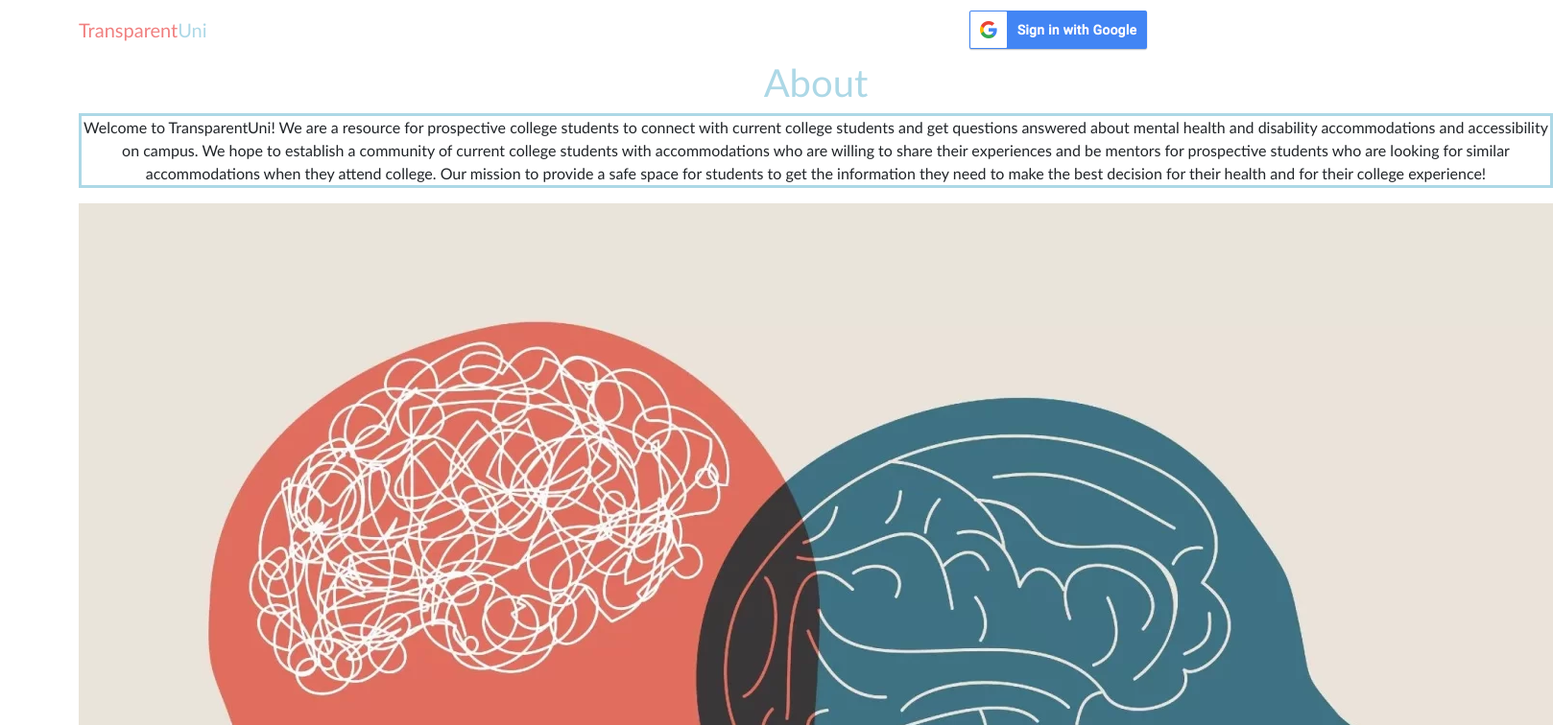
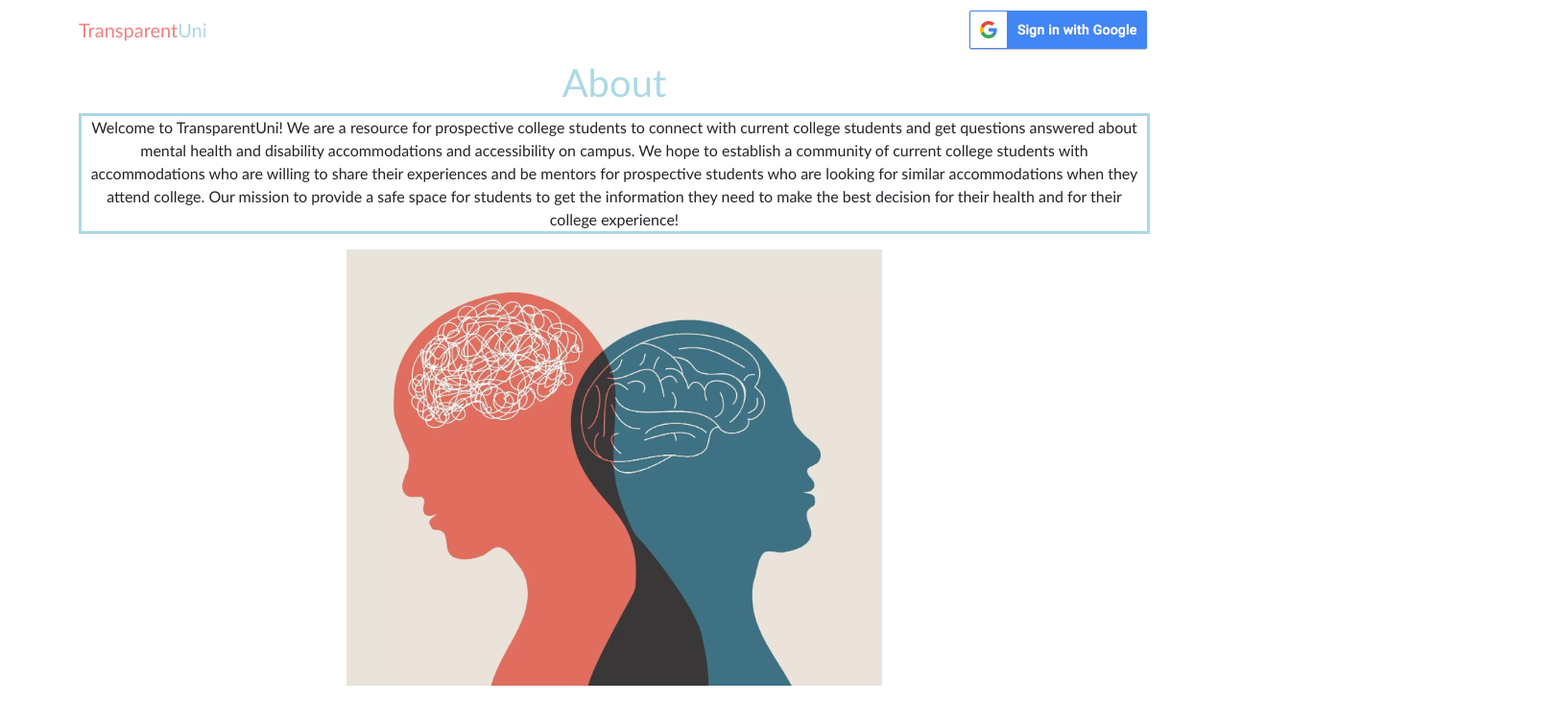
Before and after one commit to ParamOza/TransparentUni, a React (Create React App) app: page / in a window 1280 px wide. Shown: the top 756 px of the page at 96% size, 1618 px wide, since content can reach past the window. Built offline with nearby package versions, Linux system fonts and the light colour scheme; no server answers.

Commit message:
Centered minds

```diff
--- a/src/About.js
+++ b/src/About.js
@@ -14,7 +14,6 @@ const About = () => {
                     information they need to make the best decision for their health and for their college experience!
                 </p>
             <img className="aboutImage" src="./assets/brains.png" alt="brains"/>
-
             </div>
         </div>
     );
--- a/src/App.css
+++ b/src/App.css
@@ -25,11 +25,11 @@
 }
 
 .aboutImage{
-  display: flex;
-  justify-content: center;
-  align-items: center;
-  width: 10;
-  height: 10;
+  display: block;
+  margin-left: auto;
+  margin-right: auto;
+  width: 50%;
+  height: 40%;
 }
 
 .header-color-one{
```
